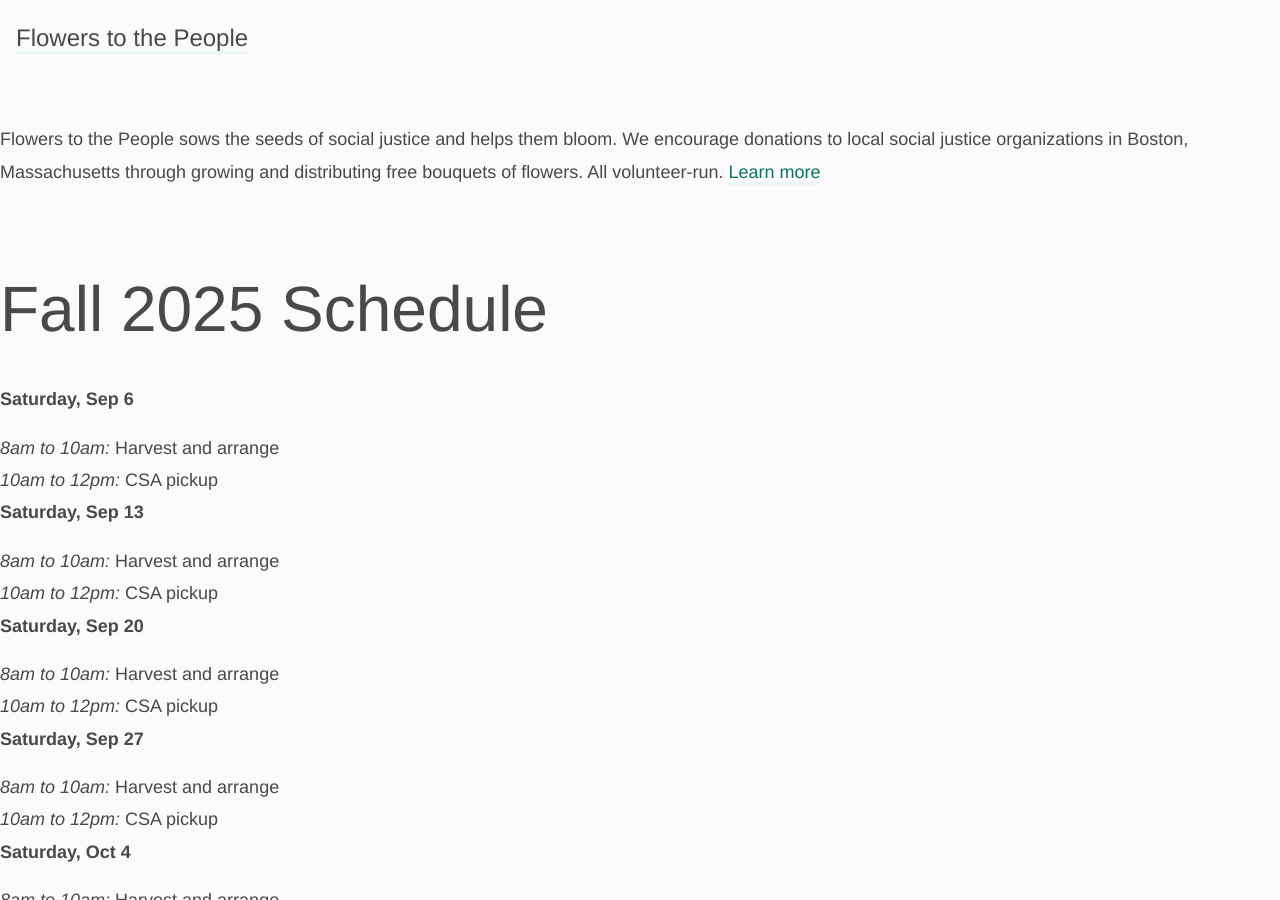
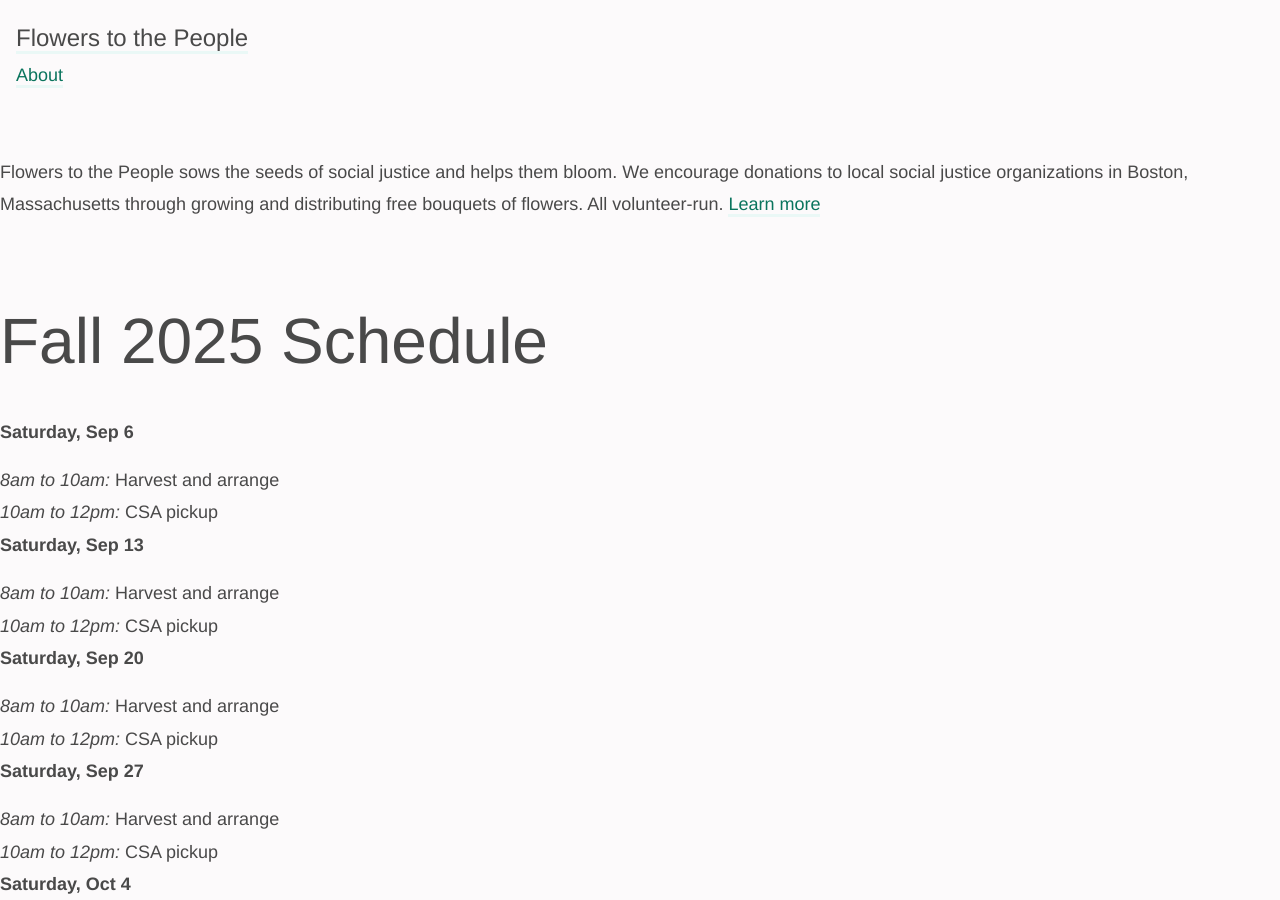
Before and after one commit to heybenji/flowerstothepeople, a Jekyll site: the page built from index.html, in a window 1280 px wide and 900 px high. Built offline with Jekyll 4.4.1, drawn with Linux system fonts in a browser that asks for light colours; some web fonts are replaced; a script that is not in the unit is left out.

Commit message:
Show a rudimentary menu that’s always present

```diff
--- a/_includes/header.html
+++ b/_includes/header.html
@@ -7,26 +7,13 @@
     <a class="site-title" href="{{ site.baseurl }}/">{{ site.title }}</a>
     {% endif %}
 
-{% comment %}
     <nav class="site-nav">
-      <a href="#" class="menu-icon">
-        <svg viewBox="0 0 18 15">
-          <path fill="#424242" d="M18,1.484c0,0.82-0.665,1.484-1.484,1.484H1.484C0.665,2.969,0,2.304,0,1.484l0,0C0,0.665,0.665,0,1.484,0 h15.031C17.335,0,18,0.665,18,1.484L18,1.484z"/>
-          <path fill="#424242" d="M18,7.516C18,8.335,17.335,9,16.516,9H1.484C0.665,9,0,8.335,0,7.516l0,0c0-0.82,0.665-1.484,1.484-1.484 h15.031C17.335,6.031,18,6.696,18,7.516L18,7.516z"/>
-          <path fill="#424242" d="M18,13.516C18,14.335,17.335,15,16.516,15H1.484C0.665,15,0,14.335,0,13.516l0,0 c0-0.82,0.665-1.484,1.484-1.484h15.031C17.335,12.031,18,12.696,18,13.516L18,13.516z"/>
-        </svg>
-      </a>
-
-      <div class="trigger">
-        {% for page in site.pages %}
-          {% if page.title %}
-          <a class="page-link" href="{{ page.url | prepend: site.baseurl }}">{{ page.title }}</a>
-          {% endif %}
-        {% endfor %}
-      </div>
+      <ul>
+        <li>
+          <a href="{{ site.baseurl }}/about">About</a>
+        </li>
+      </ul>
     </nav>
-{% endcomment %}
-
 
   </div>
 
```
